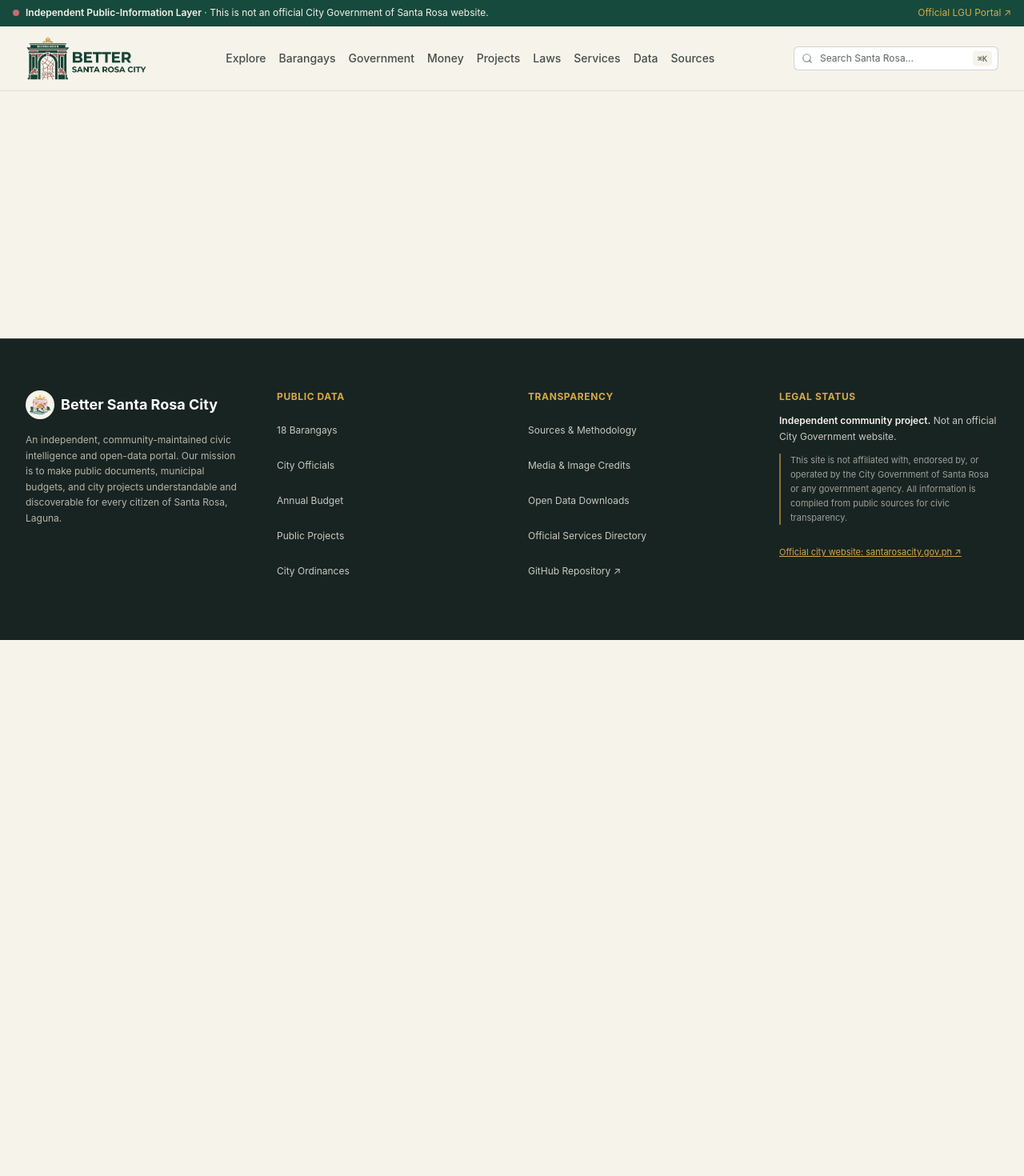
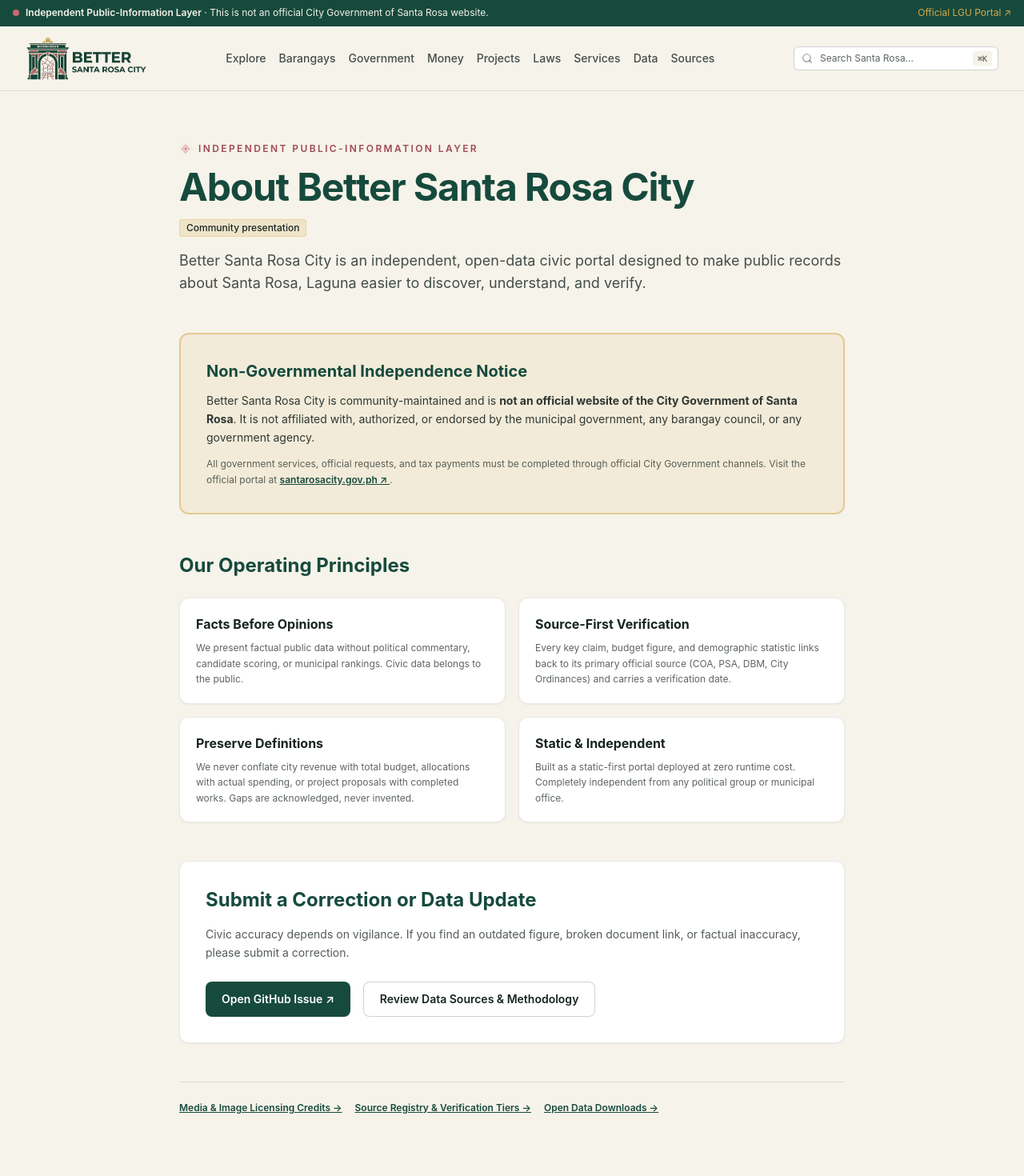
Before and after one commit to jericizon/bettersantarosacity, a Nuxt app: page /about in a window 1280 px wide. Shown: the top 1470 px of the page at 80% size. Before the commit the page ends 800 px from the top, so only its background shows below. Built offline with nearby package versions, Linux system fonts and the light colour scheme.

Commit message:
feat(about): add dedicated /about route with independence notice and corrections guide

```diff
--- a/components/civic/CivicFooter.vue
+++ b/components/civic/CivicFooter.vue
@@ -36,8 +36,9 @@
         <nav aria-label="Transparency">
           <h4 class="font-bold text-xs uppercase tracking-wider text-heritage-gold mb-3">Transparency</h4>
           <ul class="text-xs text-parchment/80">
+            <li><NuxtLink to="/about" :class="linkClass">About &amp; Disclaimer</NuxtLink></li>
             <li><NuxtLink to="/sources" :class="linkClass">Sources &amp; Methodology</NuxtLink></li>
-            <li><a href="/about/media" :class="linkClass">Media &amp; Image Credits</a></li>
+            <li><NuxtLink to="/about/media" :class="linkClass">Media &amp; Image Credits</NuxtLink></li>
             <li><NuxtLink to="/data" :class="linkClass">Open Data Downloads</NuxtLink></li>
             <li><NuxtLink to="/services" :class="linkClass">Official Services Directory</NuxtLink></li>
             <li><a href="https://github.com/bettersantarosa" target="_blank" rel="noopener noreferrer" :class="linkClass">GitHub Repository ↗</a></li>
--- /dev/null
+++ b/pages/about/index.vue
@@ -0,0 +1,127 @@
+<script setup lang="ts">
+import CivicRoseMotif from '~/components/civic/RoseMotif.vue'
+import DataSourceBadge from '~/components/data/SourceBadge.vue'
+import { buildSeoHead } from '~/utils/seo'
+
+if (typeof useHead === 'function') {
+  useHead(buildSeoHead({
+    title: 'About · Better Santa Rosa City',
+    description: 'Learn about Better Santa Rosa City: an independent, community-maintained public information portal for Santa Rosa, Laguna.',
+    path: '/about',
+    jsonLd: {
+      '@context': 'https://schema.org',
+      '@type': 'AboutPage',
+      name: 'About Better Santa Rosa City',
+      description: 'Independent civic transparency and public records project for Santa Rosa City, Laguna.'
+    }
+  }))
+}
+
+const principles = [
+  {
+    title: 'Facts Before Opinions',
+    desc: 'We present factual public data without political commentary, candidate scoring, or municipal rankings. Civic data belongs to the public.'
+  },
+  {
+    title: 'Source-First Verification',
+    desc: 'Every key claim, budget figure, and demographic statistic links back to its primary official source (COA, PSA, DBM, City Ordinances) and carries a verification date.'
+  },
+  {
+    title: 'Preserve Definitions',
+    desc: 'We never conflate city revenue with total budget, allocations with actual spending, or project proposals with completed works. Gaps are acknowledged, never invented.'
+  },
+  {
+    title: 'Static & Independent',
+    desc: 'Built as a static-first portal deployed at zero runtime cost. Completely independent from any political group or municipal office.'
+  }
+]
+</script>
+
+<template>
+  <div data-pagefind-filter="type:about" class="max-w-4xl mx-auto px-4 sm:px-6 lg:px-8 py-8 sm:py-16 space-y-12">
+    <!-- Header -->
+    <header class="space-y-4">
+      <p class="flex items-center gap-2 text-xs font-semibold uppercase tracking-[0.2em] text-rose-accent-dark">
+        <CivicRoseMotif :size="16" class="text-rose-accent" />
+        Independent Public-Information Layer
+      </p>
+      <h1 class="font-serif text-3xl sm:text-4xl lg:text-5xl font-bold tracking-tight text-laguna-green leading-tight">
+        About Better Santa Rosa City
+      </h1>
+      <div class="flex flex-wrap items-center gap-2">
+        <DataSourceBadge type="community" />
+      </div>
+      <p class="text-base sm:text-lg leading-relaxed text-charcoal/80">
+        Better Santa Rosa City is an independent, open-data civic portal designed to make public records about Santa Rosa, Laguna easier to discover, understand, and verify.
+      </p>
+    </header>
+
+    <!-- Independence Notice Callout -->
+    <section aria-label="Legal Status and Disclaimer" class="rounded-xl border-2 border-heritage-gold/50 bg-heritage-gold/10 p-6 sm:p-8 space-y-3">
+      <h2 class="font-serif text-xl font-bold text-laguna-green">
+        Non-Governmental Independence Notice
+      </h2>
+      <p class="text-sm leading-relaxed text-charcoal/90">
+        Better Santa Rosa City is community-maintained and is <strong>not an official website of the City Government of Santa Rosa</strong>. It is not affiliated with, authorized, or endorsed by the municipal government, any barangay council, or any government agency.
+      </p>
+      <p class="text-xs leading-relaxed text-charcoal/70">
+        All government services, official requests, and tax payments must be completed through official City Government channels. Visit the official portal at
+        <a href="https://santarosacity.gov.ph" target="_blank" rel="noopener noreferrer" class="font-semibold underline text-laguna-green hover:text-rose-accent-dark">
+          santarosacity.gov.ph ↗
+        </a>.
+      </p>
+    </section>
+
+    <!-- Core Data Principles -->
+    <section aria-labelledby="principles-heading" class="space-y-6">
+      <h2 id="principles-heading" class="font-serif text-2xl font-bold text-laguna-green">
+        Our Operating Principles
+      </h2>
+      <div class="grid gap-4 sm:grid-cols-2">
+        <article v-for="p in principles" :key="p.title" class="rounded-xl border border-charcoal/10 bg-white p-5 shadow-sm space-y-2">
+          <h3 class="font-serif text-base font-bold text-charcoal">{{ p.title }}</h3>
+          <p class="text-xs leading-relaxed text-charcoal/70">{{ p.desc }}</p>
+        </article>
+      </div>
+    </section>
+
+    <!-- Corrections & Community Feedback -->
+    <section aria-labelledby="corrections-heading" class="rounded-xl border border-charcoal/10 bg-white p-6 sm:p-8 space-y-4 shadow-sm">
+      <h2 id="corrections-heading" class="font-serif text-2xl font-bold text-laguna-green">
+        Submit a Correction or Data Update
+      </h2>
+      <p class="text-sm leading-relaxed text-charcoal/75">
+        Civic accuracy depends on vigilance. If you find an outdated figure, broken document link, or factual inaccuracy, please submit a correction.
+      </p>
+      <div class="flex flex-wrap items-center gap-4 pt-2">
+        <a
+          href="https://github.com/jericizon/bettersantarosacity/issues"
+          target="_blank"
+          rel="noopener noreferrer"
+          class="inline-flex min-h-11 items-center justify-center rounded-lg bg-laguna-green px-5 py-2.5 text-sm font-semibold text-white transition hover:bg-laguna-green/90 focus-visible:outline focus-visible:outline-2 focus-visible:outline-laguna-green"
+        >
+          Open GitHub Issue ↗
+        </a>
+        <NuxtLink
+          to="/sources"
+          class="inline-flex min-h-11 items-center justify-center rounded-lg border border-charcoal/20 bg-white px-5 py-2.5 text-sm font-semibold text-charcoal transition hover:border-laguna-green hover:text-laguna-green focus-visible:outline focus-visible:outline-2 focus-visible:outline-laguna-green"
+        >
+          Review Data Sources & Methodology
+        </NuxtLink>
+      </div>
+    </section>
+
+    <!-- Related Links -->
+    <nav aria-label="About sub-navigation" class="border-t border-charcoal/10 pt-6 flex flex-wrap gap-4 text-xs font-semibold text-laguna-green">
+      <NuxtLink to="/about/media" class="underline hover:text-rose-accent-dark">
+        Media &amp; Image Licensing Credits →
+      </NuxtLink>
+      <NuxtLink to="/sources" class="underline hover:text-rose-accent-dark">
+        Source Registry &amp; Verification Tiers →
+      </NuxtLink>
+      <NuxtLink to="/data" class="underline hover:text-rose-accent-dark">
+        Open Data Downloads →
+      </NuxtLink>
+    </nav>
+  </div>
+</template>
```
Also changed, not shown: 2 other files (tests, documents, lock files or other folders).
